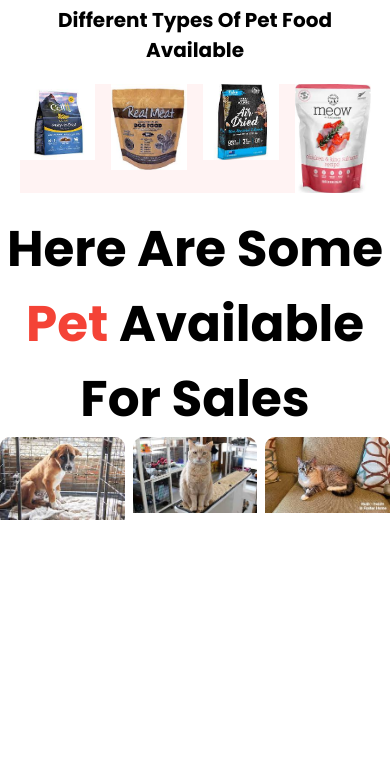
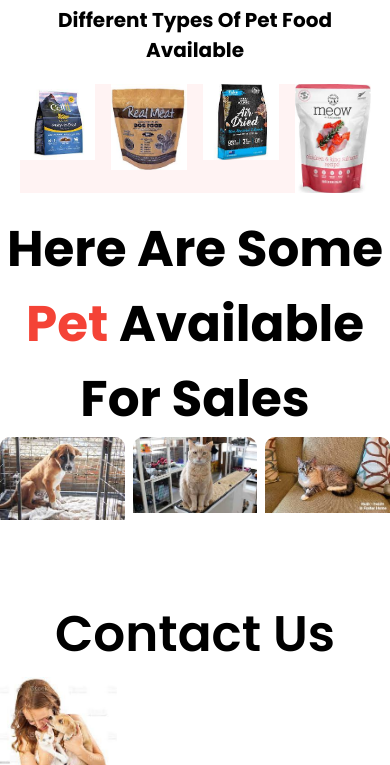
Before and after one commit to adenikeayorinde/Animal-shelter, a plain HTML site: page index.html in a window 390 px wide. Shown: the part 2388-3153 px from the top of the page. Before the commit the page ends 2945 px from the top, so only its background shows below. Drawn offline with Linux system fonts and the light colour scheme.

Commit message:
implement responsive design for mobile device

```diff
--- a/css/stlyes.css
+++ b/css/stlyes.css
@@ -67,7 +67,7 @@ nav img{
     text-align: center;
 }
 .text-box h1{
-    font-size: 62px;
+    font-size: 42px;
     text-align: center;
 }
 .text-box p{
@@ -234,3 +234,20 @@ h1{
     text-align: center;
     text-transform: capitalize;
 }
+.footer{
+    width: 100%;
+    text-align: center;
+    padding: 30px 0;
+}
+.footer h2{
+    margin-bottom:5px;
+    margin-top: 10px;
+    font-weight: 600;
+    font-size: 50px;
+    text-transform: capitalize;
+
+}
+.footer img{
+    width:30%;
+    float: left;
+}
--- a/index.html
+++ b/index.html
@@ -129,6 +129,14 @@
 
      </section>
 
+     <!-- Footer -->
+
+     <section class="footer">
+        <h2> Contact Us </h2>
+        <img src="img/catadog.jpeg" alt="">
+        <dl> </dl>
+     </section>
+
 
 
 
```
Also changed, not shown: 1 other file.
